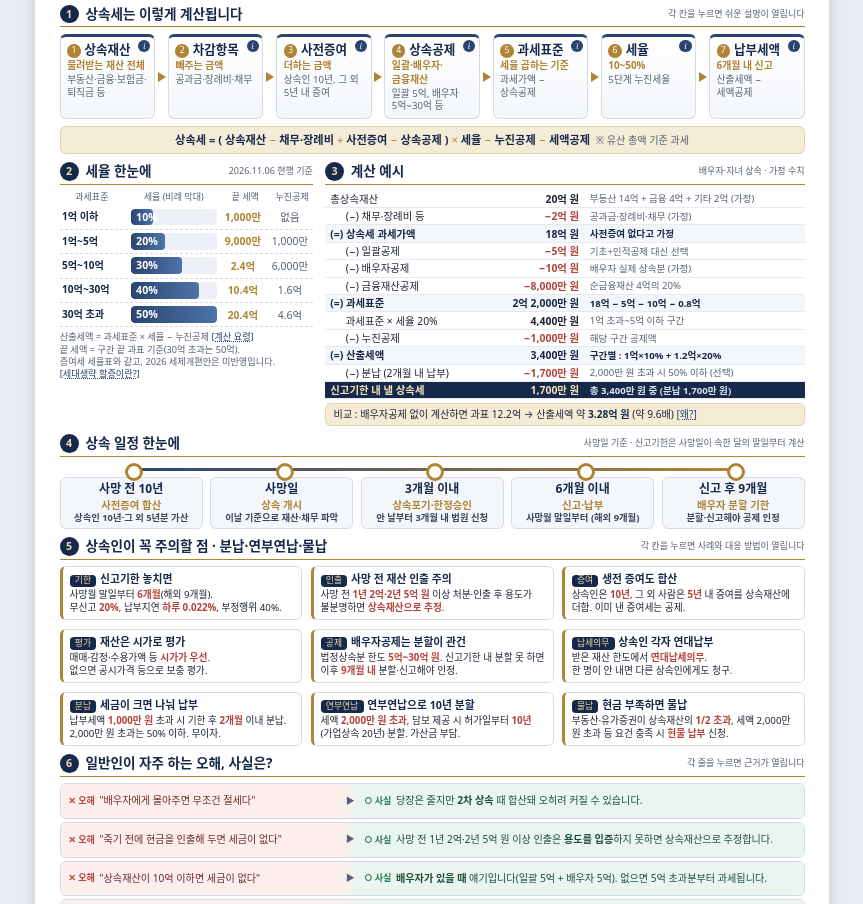
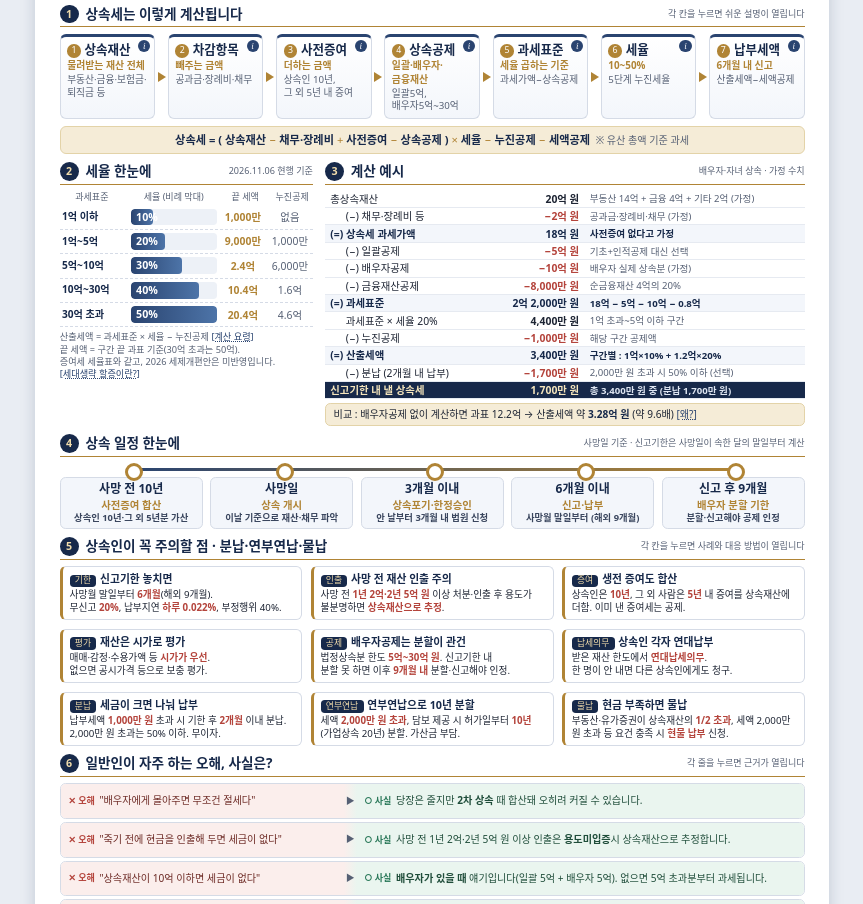
Before and after one commit to yangji-madang/SLGFC, a plain HTML site: page consult/inhtax_info.html in a window 1280 px wide. Shown: the part 108-1012 px from the top of the page, without its empty margins (208-1071 px from the left). Drawn offline with Linux system fonts and the light colour scheme.

Commit message:
[웹편집] consult/inhtax_info.html 글자 수정 반영

```diff
--- a/consult/inhtax_info.html
+++ b/consult/inhtax_info.html
@@ -140,7 +140,7 @@ background:radial-gradient(80% 220% at 100% 0%,rgba(255,200,90,.35),transparent
 </div>
 
 
-<main class="sheet" id="sheet" data-ver="1793931146506">
+<main class="sheet" id="sheet" data-ver="1793931671390">
 <div class="main" id="main">
 
 <header class="ttl">
@@ -155,11 +155,11 @@ background:radial-gradient(80% 220% at 100% 0%,rgba(255,200,90,.35),transparent
   <div class="chain">
     <div class="st" data-p="ass" tabindex="0"><span class="i">i</span><span class="no">1</span><b>상속재산</b><small>물려받는 재산 전체</small><p>부동산·금융·보험금·퇴직금 등</p></div>
     <div class="st" data-p="dbt" tabindex="0"><span class="i">i</span><span class="no">2</span><b>차감항목</b><small>빼주는 금액</small><p>공과금·장례비·채무</p></div>
-    <div class="st" data-p="pre" tabindex="0"><span class="i">i</span><span class="no">3</span><b>사전증여</b><small>더하는 금액</small><p>상속인 10년, 그 외 5년 내 증여</p></div>
-    <div class="st" data-p="ded" tabindex="0"><span class="i">i</span><span class="no">4</span><b>상속공제</b><small>일괄·배우자·금융재산</small><p>일괄 5억, 배우자 5억~30억 등</p></div>
-    <div class="st" data-p="tb" tabindex="0"><span class="i">i</span><span class="no">5</span><b>과세표준</b><small>세율 곱하는 기준</small><p>과세가액 − 상속공제</p></div>
+    <div class="st" data-p="pre" tabindex="0"><span class="i">i</span><span class="no">3</span><b>사전증여</b><small>더하는 금액</small><p>상속인 10년,<br>그 외 5년 내 증여</p></div>
+    <div class="st" data-p="ded" tabindex="0"><span class="i">i</span><span class="no">4</span><b>상속공제</b><small>일괄·배우자·금융재산</small><p>일괄5억,<br>배우자5억~30억 </p></div>
+    <div class="st" data-p="tb" tabindex="0"><span class="i">i</span><span class="no">5</span><b>과세표준</b><small>세율 곱하는 기준</small><p>과세가액−상속공제</p></div>
     <div class="st" data-p="rate" tabindex="0"><span class="i">i</span><span class="no">6</span><b>세율</b><small>10~50%</small><p>5단계 누진세율</p></div>
-    <div class="st" data-p="pay" tabindex="0"><span class="i">i</span><span class="no">7</span><b>납부세액</b><small>6개월 내 신고</small><p>산출세액 − 세액공제</p></div>
+    <div class="st" data-p="pay" tabindex="0"><span class="i">i</span><span class="no">7</span><b>납부세액</b><small>6개월 내 신고</small><p>산출세액−세액공제</p></div>
   </div>
   <div class="fm">상속세 = ( 상속재산 <i>−</i> 채무·장례비 <i>+</i> 사전증여 <i>−</i> 상속공제 ) <i>×</i> 세율 <i>−</i> 누진공제 <i>−</i> 세액공제 <span>&nbsp;※ 유산 총액 기준 과세</span></div>
 </section>
@@ -216,7 +216,7 @@ background:radial-gradient(80% 220% at 100% 0%,rgba(255,200,90,.35),transparent
     <div class="cd" data-p="c2" tabindex="0"><span class="tg">인출</span><b>사망 전 재산 인출 주의</b><p>사망 전 <u>1년 2억·2년 5억 원</u> 이상 처분·인출 후 용도가 불분명하면 <u>상속재산으로 추정</u>.</p></div>
     <div class="cd" data-p="c3" tabindex="0"><span class="tg">증여</span><b>생전 증여도 합산</b><p>상속인은 <u>10년</u>, 그 외 사람은 <u>5년</u> 내 증여를 상속재산에 더함. 이미 낸 증여세는 공제.</p></div>
     <div class="cd" data-p="c4" tabindex="0"><span class="tg">평가</span><b>재산은 시가로 평가</b><p>매매·감정·수용가액 등 <u>시가가 우선</u>. 없으면 공시가격 등으로 보충 평가.</p></div>
-    <div class="cd" data-p="c5" tabindex="0"><span class="tg">공제</span><b>배우자공제는 분할이 관건</b><p>법정상속분 한도 <u>5억~30억 원</u>. 신고기한 내 분할 못 하면 이후 <u>9개월 내</u> 분할·신고해야 인정.</p></div>
+    <div class="cd" data-p="c5" tabindex="0"><span class="tg">공제</span><b>배우자공제는 분할이 관건</b><p>법정상속분 한도 <u>5억~30억 원</u>. 신고기한 내<br>분할 못 하면 이후 <u>9개월 내</u> 분할·신고해야 인정.</p></div>
     <div class="cd" data-p="c6" tabindex="0"><span class="tg">납세의무</span><b>상속인 각자 연대납부</b><p>받은 재산 한도에서 <u>연대납세의무</u>. 한 명이 안 내면 다른 상속인에게도 청구.</p></div>
     <div class="cd" data-p="c7" tabindex="0"><span class="tg">분납</span><b>세금이 크면 나눠 납부</b><p>납부세액 <u>1,000만 원</u> 초과 시 기한 후 <u>2개월</u> 이내 분납. 2,000만 원 초과는 50% 이하. 무이자.</p></div>
     <div class="cd" data-p="c8" tabindex="0"><span class="tg">연부연납</span><b>연부연납으로 10년 분할</b><p>세액 <u>2,000만 원 초과</u>, 담보 제공 시 허가일부터 <u>10년</u>(가업상속 20년) 분할. 가산금 부담.</p></div>
@@ -228,7 +228,7 @@ background:radial-gradient(80% 220% at 100% 0%,rgba(255,200,90,.35),transparent
   <div class="sh"><span class="n">6</span>일반인이 자주 하는 오해, 사실은?<span class="hint">각 줄을 누르면 근거가 열립니다</span></div>
   <div class="myth">
     <div class="mt" data-p="m1" tabindex="0"><div class="o">"배우자에게 몰아주면 무조건 절세다"</div><div class="ar">▶</div><div class="s"><span>당장은 줄지만 <b>2차 상속</b> 때 합산돼 오히려 커질 수 있습니다.</span></div></div>
-    <div class="mt" data-p="m2" tabindex="0"><div class="o">"죽기 전에 현금을 인출해 두면 세금이 없다"</div><div class="ar">▶</div><div class="s"><span>사망 전 1년 2억·2년 5억 원 이상 인출은 <b>용도를 입증</b>하지 못하면 상속재산으로 추정합니다.</span></div></div>
+    <div class="mt" data-p="m2" tabindex="0"><div class="o">"죽기 전에 현금을 인출해 두면 세금이 없다"</div><div class="ar">▶</div><div class="s"><span>사망 전 1년 2억·2년 5억 원 이상 인출은 <b>용도미입증</b>시 상속재산으로 추정합니다.</span></div></div>
     <div class="mt" data-p="m3" tabindex="0"><div class="o">"상속재산이 10억 이하면 세금이 없다"</div><div class="ar">▶</div><div class="s"><span><b>배우자가 있을 때</b> 얘기입니다(일괄 5억 + 배우자 5억). 없으면 5억 초과분부터 과세됩니다.</span></div></div>
     <div class="mt" data-p="m4" tabindex="0"><div class="o">"내가 받은 만큼만 신고하면 된다"</div><div class="ar">▶</div><div class="s"><span>세액은 <b>유산 전체</b>로 계산한 뒤 나눠 부담합니다(유산세). 상속인끼리 연대책임도 있습니다.</span></div></div>
     <div class="mt" data-p="m5" tabindex="0"><div class="o">"신고 안 하면 세무서가 모를 것이다"</div><div class="ar">▶</div><div class="s"><span>금융·등기 자료로 파악합니다. 무신고 시 부과제척기간 <b>15년</b>, 가산세 20% 이상이 붙습니다.</span></div></div>
```
